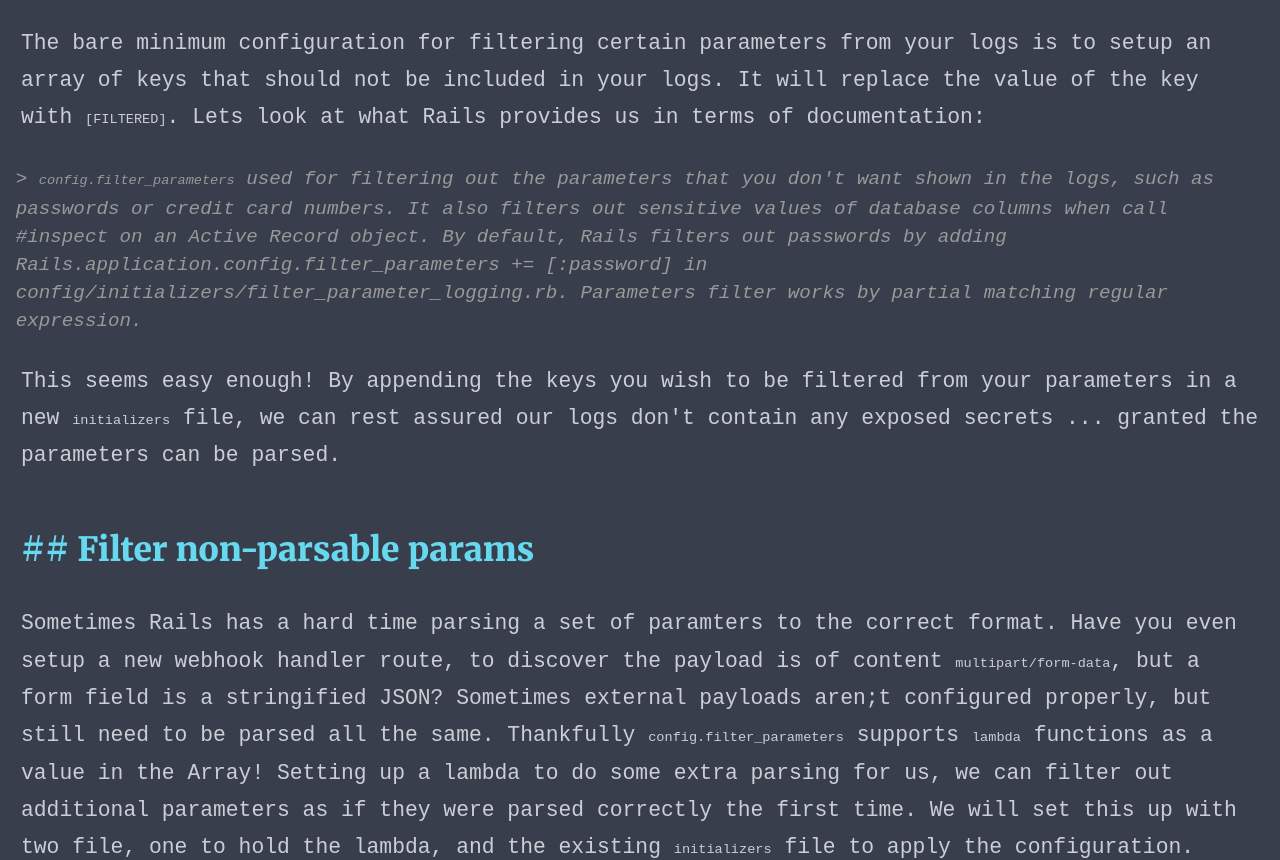
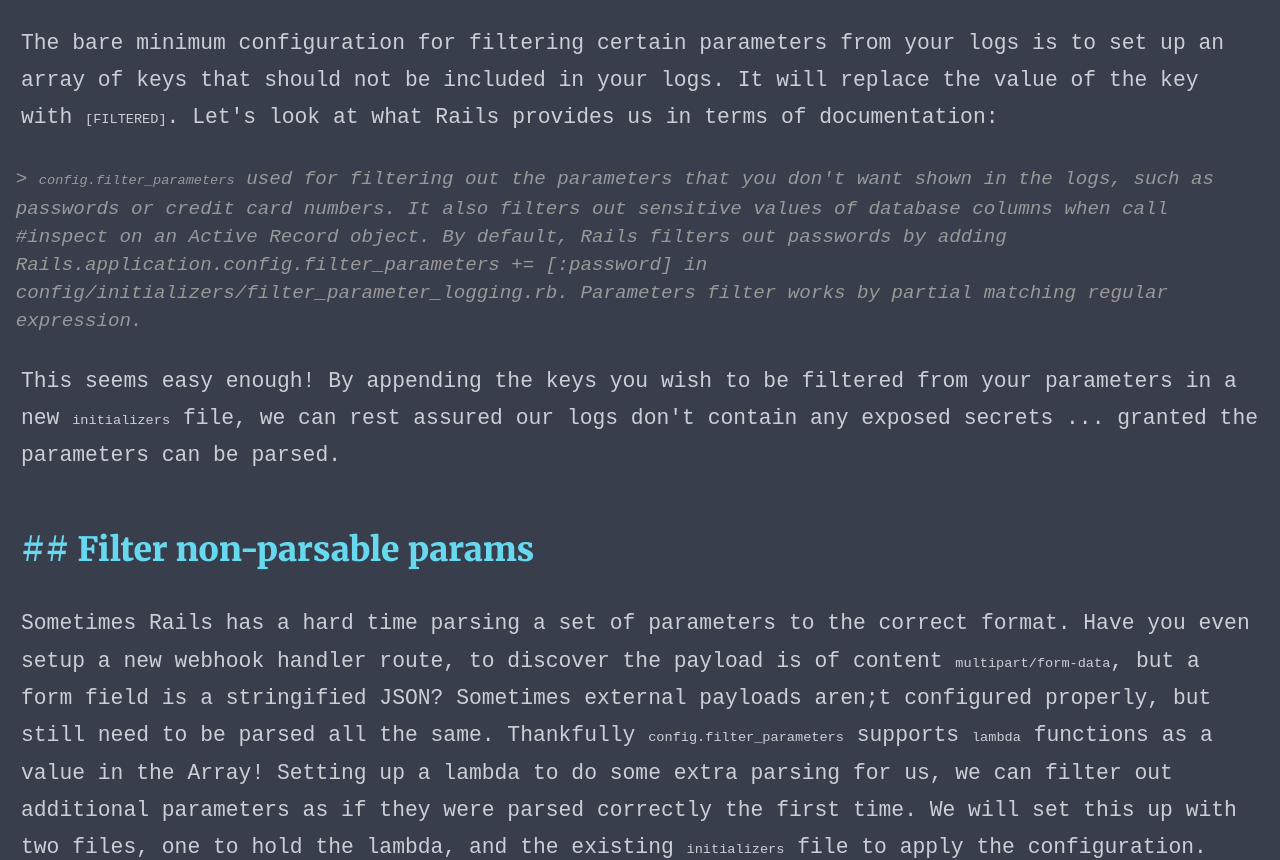
Before and after one commit to morriswchris/blog, a Gatsby site: page /advanced-rails-filter-parameter-logging/ in a window 1280 px wide. Shown: the part 678-1538 px from the top of the page. Built offline with nearby package versions, Linux system fonts and the light colour scheme; Gatsby itself is replaced by a stand-in of ours; some packages are replaced by stand-ins of ours.

Commit message:
Update index.md

````diff
--- a/content/blog/advanced-rails-filter-parameter-logging/index.md
+++ b/content/blog/advanced-rails-filter-parameter-logging/index.md
@@ -8,7 +8,7 @@
 
 ## Setting up the config
 
-The bare minimum configuration for filtering certain parameters from your logs is to setup an array of keys that should not be included in your logs. It will replace the value of the key with `[FILTERED]`. Lets look at what Rails provides us in terms of documentation:
+The bare minimum configuration for filtering certain parameters from your logs is to set up an array of keys that should not be included in your logs. It will replace the value of the key with `[FILTERED]`. Let's look at what Rails provides us in terms of documentation:
 
 > `config.filter_parameters` used for filtering out the parameters that you don't want shown in the logs, such as passwords or credit card numbers. It also filters out sensitive values of database columns when call #inspect on an Active Record object. By default, Rails filters out passwords by adding Rails.application.config.filter_parameters += [:password] in config/initializers/filter_parameter_logging.rb. Parameters filter works by partial matching regular expression.
 
@@ -16,7 +16,7 @@
 
 ## Filter non-parsable params
 
-Sometimes Rails has a hard time parsing a set of paramters to the correct format. Have you even setup a new webhook handler route, to discover the payload is of content `multipart/form-data`, but a form field is a stringified JSON? Sometimes external payloads aren;t configured properly, but still need to be parsed all the same. Thankfully `config.filter_parameters` supports `lambda` functions as a value in the Array! Setting up a lambda to do some extra parsing for us, we can filter out additional parameters as if they were parsed correctly the first time. We will set this up with two file, one to hold the lambda, and the existing `initializers` file to apply the configuration.
+Sometimes Rails has a hard time parsing a set of parameters to the correct format. Have you even setup a new webhook handler route, to discover the payload is of content `multipart/form-data`, but a form field is a stringified JSON? Sometimes external payloads aren;t configured properly, but still need to be parsed all the same. Thankfully `config.filter_parameters` supports `lambda` functions as a value in the Array! Setting up a lambda to do some extra parsing for us, we can filter out additional parameters as if they were parsed correctly the first time. We will set this up with two files, one to hold the lambda, and the existing `initializers` file to apply the configuration.
 
 ### app/helpers/filter_helper.rb
 
@@ -73,4 +73,4 @@
 Rails.application.config.filter_parameters << FilterHelper::FILTER_STRING_TO_JSON
 ```
 
-Once we have our helper setup we can adjust how we use `config.filter_parameters`. We start by applying the array of symbols and strings to be filtered. Next we append to the array our lambda, which will do the additional filtering for us After a restart of your server, you should begin to see those pesky parameters being filtererd from your logs!
+Once we have our helper setup we can adjust how we use `config.filter_parameters`. We start by applying the array of symbols and strings to be filtered. Next we append to the array our lambda, which will do the additional filtering for us After a restart of your server, you should begin to see those pesky parameters being filtered from your logs!
````
